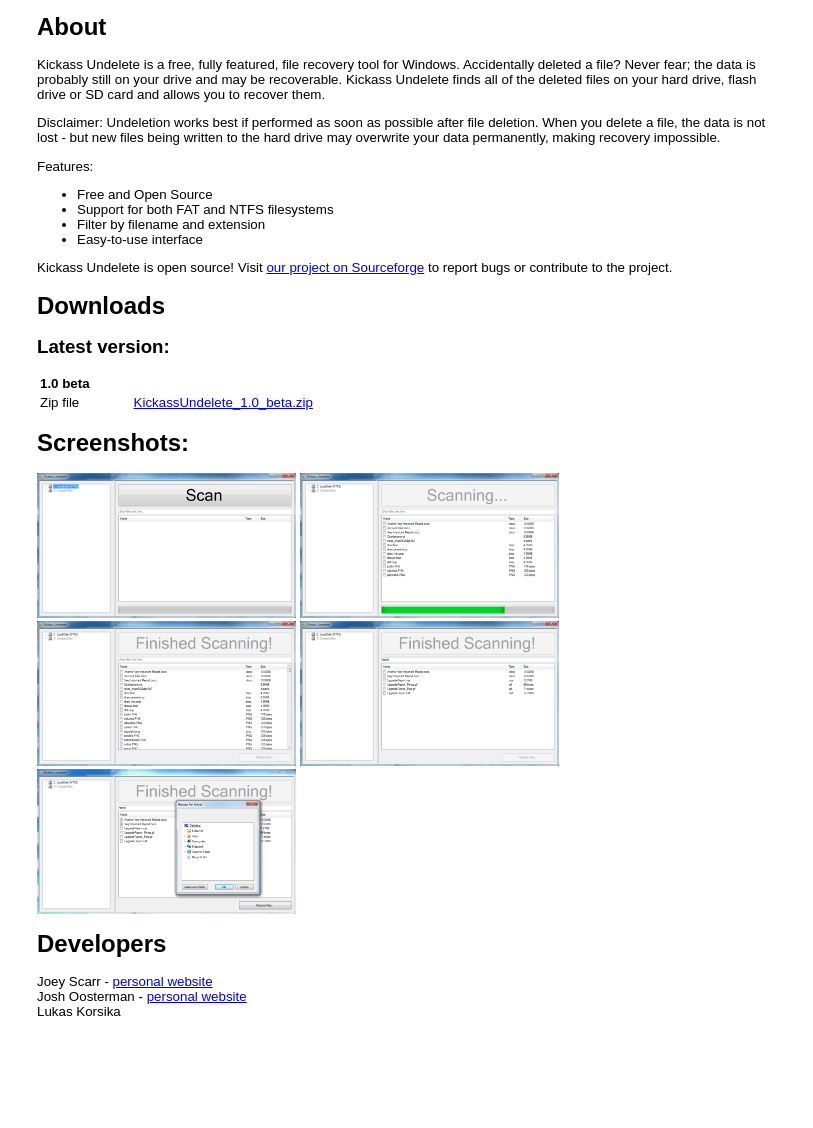
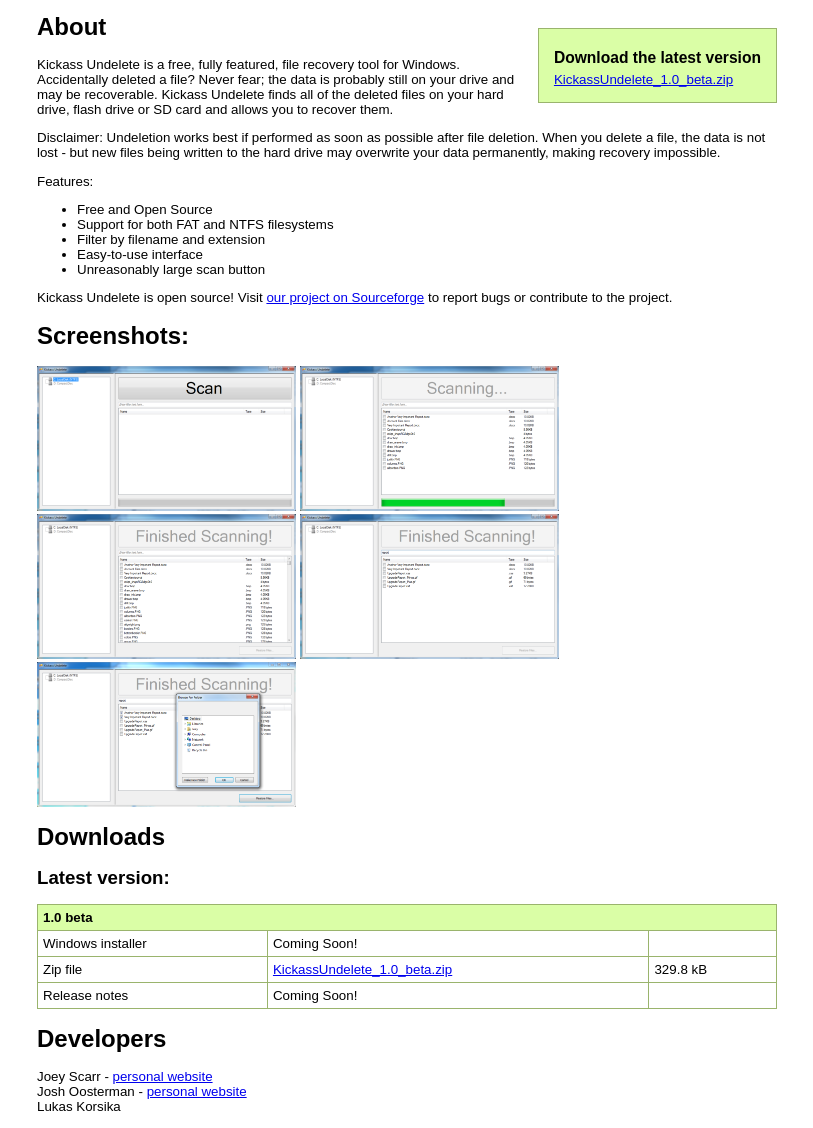
Before and after one commit to harshangowda84/Data-Reviver-Iterative-Data-resurgance-Engine, a plain HTML site: page website/index.html in a window 1280 px wide. Shown: the part 102-1230 px from the top of the page, without its empty margins (233-1046 px from the left). Before the commit the page ends 1135 px from the top, so only its background shows below. Drawn offline with Linux system fonts and the light colour scheme.

Commit message:
Better index page

```diff
--- a/website/index.html
+++ b/website/index.html
@@ -24,8 +24,34 @@
 	margin: 5px;
 }
 table.downloads {
-	width: 500px;
+	width:100%;
+	border-left: 1px solid #9ab46d;
+	border-bottom: 1px solid #9ab46d;
+	border-spacing: 0;
 }
+.downloads td, .downloads th {
+	padding:5px;
+	border-top: 1px solid #9ab46d;
+	border-right: 1px solid #9ab46d;
+}
+
+.downloads th {
+	background-color:#dafea6;
+}
+
+.download_button {
+	float:right;
+	border: 1px solid #9ab46d;
+	background-color:#dafea6;
+	padding: 15px;
+	margin: 15px;
+	margin-right:0;
+}
+
+.download_button h3, .download_button p {
+	margin:5px 0 0 0;
+}
+
 </style>
 </head>
 <body>
@@ -34,6 +60,10 @@
 <img src="images/header.png"/>
 </div>
 <div class="content">
+<div class="download_button">
+<h3>Download the latest version</h3>
+<p><a href="http://sourceforge.net/projects/kickassundelete/files/Kickass%20Undelete%201.0%20beta/KickassUndelete_1.0_beta.zip/download">KickassUndelete_1.0_beta.zip</a></p>
+</div>
 <h1>About</h1>
 <p>
 Kickass Undelete is a free, fully featured, file recovery tool for Windows. Accidentally deleted a file? Never fear; the data is probably still on your drive and may be recoverable. Kickass Undelete finds all of the deleted files on your hard drive, flash drive or SD card and allows you to recover them.
@@ -48,22 +78,12 @@
 <li>Support for both FAT and NTFS filesystems</li>
 <li>Filter by filename and extension</li>
 <li>Easy-to-use interface</li>
+<li>Unreasonably large scan button</li>
 </ul>
 </p>
 <p>
 Kickass Undelete is open source! Visit <a href="http://sourceforge.net/projects/kickassundelete/">our project on Sourceforge</a> to report bugs or contribute to the project.
 </p>
-<h1>Downloads</h1>
-<h2>Latest version:</h2>
-<table class="downloads">
-<tr><th colspan="2">1.0 beta</th></tr>
-<!--tr><td>Windows installer</td><td>Link</td></tr-->
-<tr><td>Zip file</td><td><a href="http://sourceforge.net/projects/kickassundelete/files/Kickass%20Undelete%201.0%20beta/KickassUndelete_1.0_beta.zip/download">KickassUndelete_1.0_beta.zip</a></td></tr>
-<!--tr><td>Release notes</td><td>Link</td></tr-->
-</table>
-
-<!--h2>Previous versions:</h2-->
-
 
 
 
@@ -75,10 +95,26 @@
 <a href="images/screen5.png"><img src="images/screen5.png" width="259" height="145"/></a>
 
 
+
+<h1><a name="downloads">Downloads</a></h1>
+<h2>Latest version:</h2>
+<table class="downloads alldownloads">
+<tr><th colspan="3">1.0 beta</th></tr>
+<tr><td>Windows installer</td><td>Coming Soon!</td><td>&nbsp;</td></tr>
+<tr><td>Zip file</td><td><a href="http://sourceforge.net/projects/kickassundelete/files/Kickass%20Undelete%201.0%20beta/KickassUndelete_1.0_beta.zip/download">KickassUndelete_1.0_beta.zip</a></td><td>329.8 kB</td></tr>
+<tr><td>Release notes</td><td>Coming Soon!</td><td>&nbsp;</td></tr>
+</table>
+
+<!--h2>Previous versions:</h2-->
+
+
+
+
+
 <h1>Developers</h1>
 <p>
 Joey Scarr - <a href="http://www.joey.scarr.co.nz/">personal website</a><br/>
-Josh Oosterman - <a href="http://www.josh.oosterman.co.nz/">personal website</a><br/>
+Josh Oosterman - <a href="http://josh.oosterman.co.nz/">personal website</a><br/>
 Lukas Korsika
 </p>
 
```
